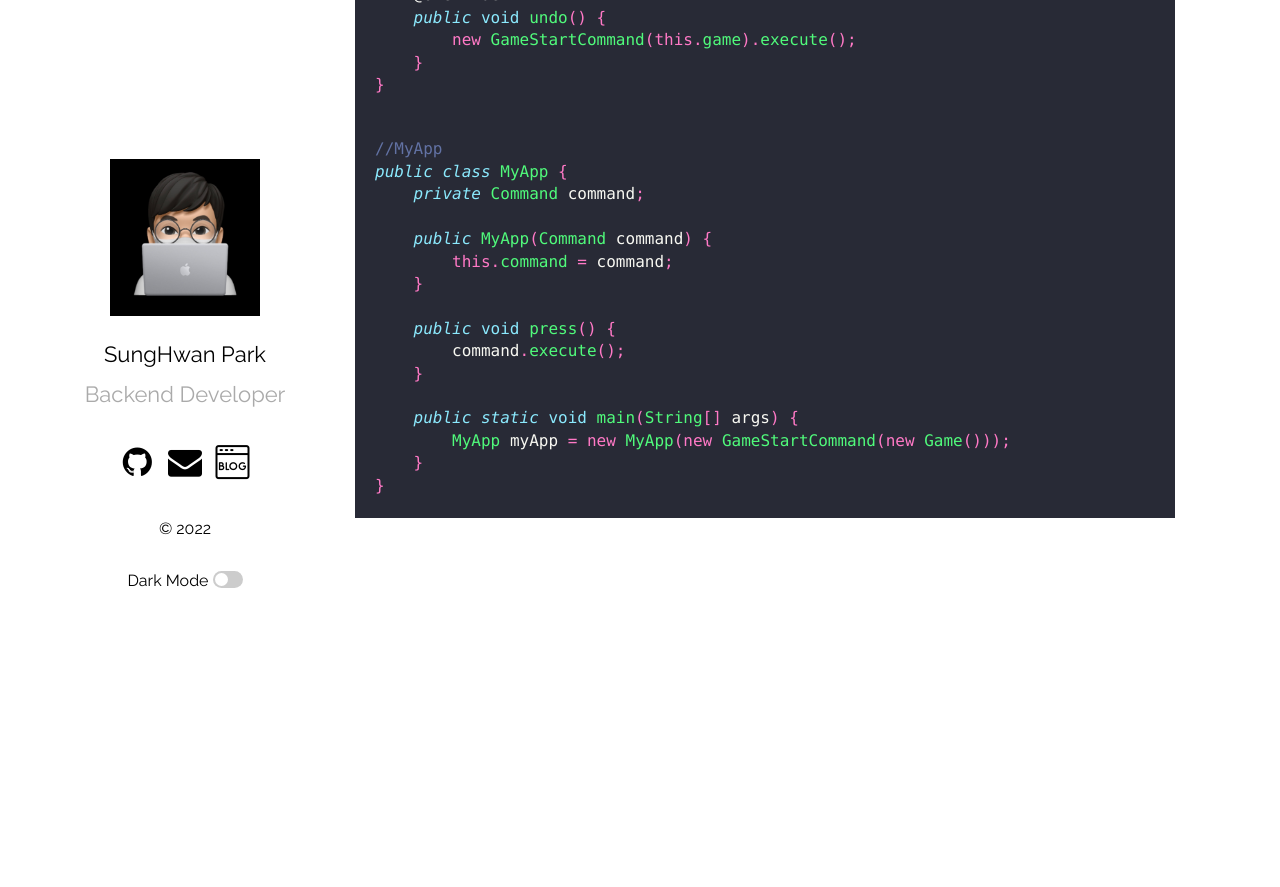
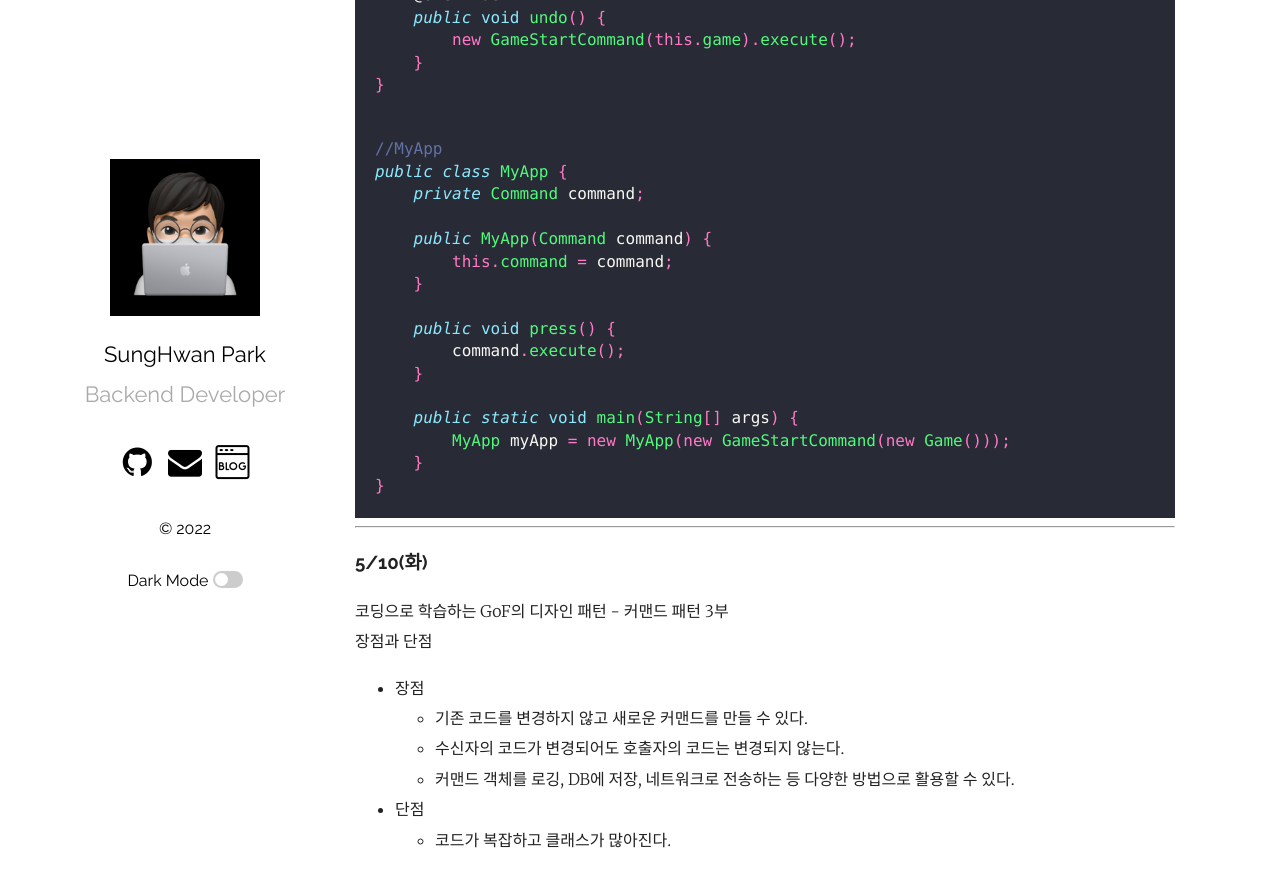
Before and after one commit to park0219/park0219.github.io, a Jekyll site: the page built from _posts/2022-05-01-5월TIL.markdown, in a window 1280 px wide and 900 px high, scrolled down 7919 px. Shown: the top 887 px of the window. Built offline with Jekyll 4.4.1, drawn with Linux system fonts in a browser that asks for light colours; comment, search, counter and statistics services are not loaded; before the commit the page ends 8482 px from its top, so only the background shows below that.

Commit message:
feat: 2022-05-10 TIL 추가

````diff
--- a/_posts/2022-05-01-5월TIL.markdown
+++ b/_posts/2022-05-01-5월TIL.markdown
@@ -389,3 +389,17 @@ public class MyApp {
     }
 }
 ```
+
+---
+
+### 5/10(화)
+
+코딩으로 학습하는 GoF의 디자인 패턴 - 커맨드 패턴 3부<br/>
+장점과 단점
+
+-   장점
+    -   기존 코드를 변경하지 않고 새로운 커맨드를 만들 수 있다.
+    -   수신자의 코드가 변경되어도 호출자의 코드는 변경되지 않는다.
+    -   커맨드 객체를 로깅, DB에 저장, 네트워크로 전송하는 등 다양한 방법으로 활용할 수 있다.
+-   단점
+    -   코드가 복잡하고 클래스가 많아진다.
````
